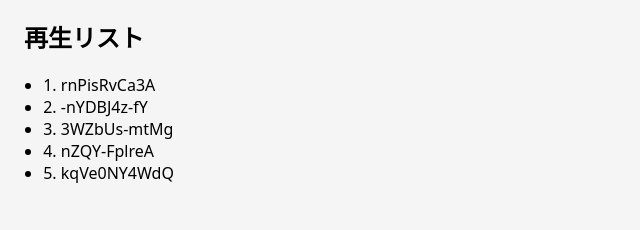
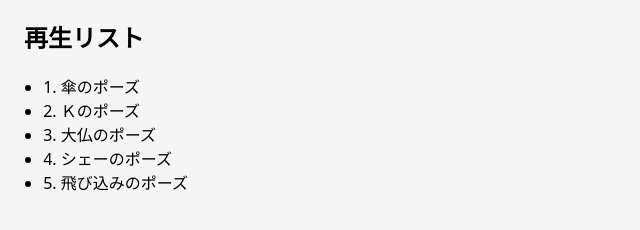
Before and after one commit to Amaeno1969/Pin_training_movie, a plain HTML site: page index.html in a window 1280 px wide. Shown: the part 94-324 px from the top of the page, without its empty margins (0-640 px from the left). Drawn offline with Linux system fonts and the light colour scheme.

Commit message:
Add files via upload

```diff
--- a/index.html
+++ b/index.html
@@ -28,11 +28,11 @@
 
   <h2>再生リスト</h2>
   <ul id="video-list">
-    <li>1. rnPisRvCa3A</li>
-    <li>2. -nYDBJ4z-fY</li>
-    <li>3. 3WZbUs-mtMg</li>
-    <li>4. nZQY-FplreA</li>
-    <li>5. kqVe0NY4WdQ</li>
+    <li>1. 傘のポーズ</li>
+    <li>2. Ｋのポーズ</li>
+    <li>3. 大仏のポーズ</li>
+    <li>4. シェーのポーズ</li>
+    <li>5. 飛び込みのポーズ</li>
   </ul>
 
   <script>
```
